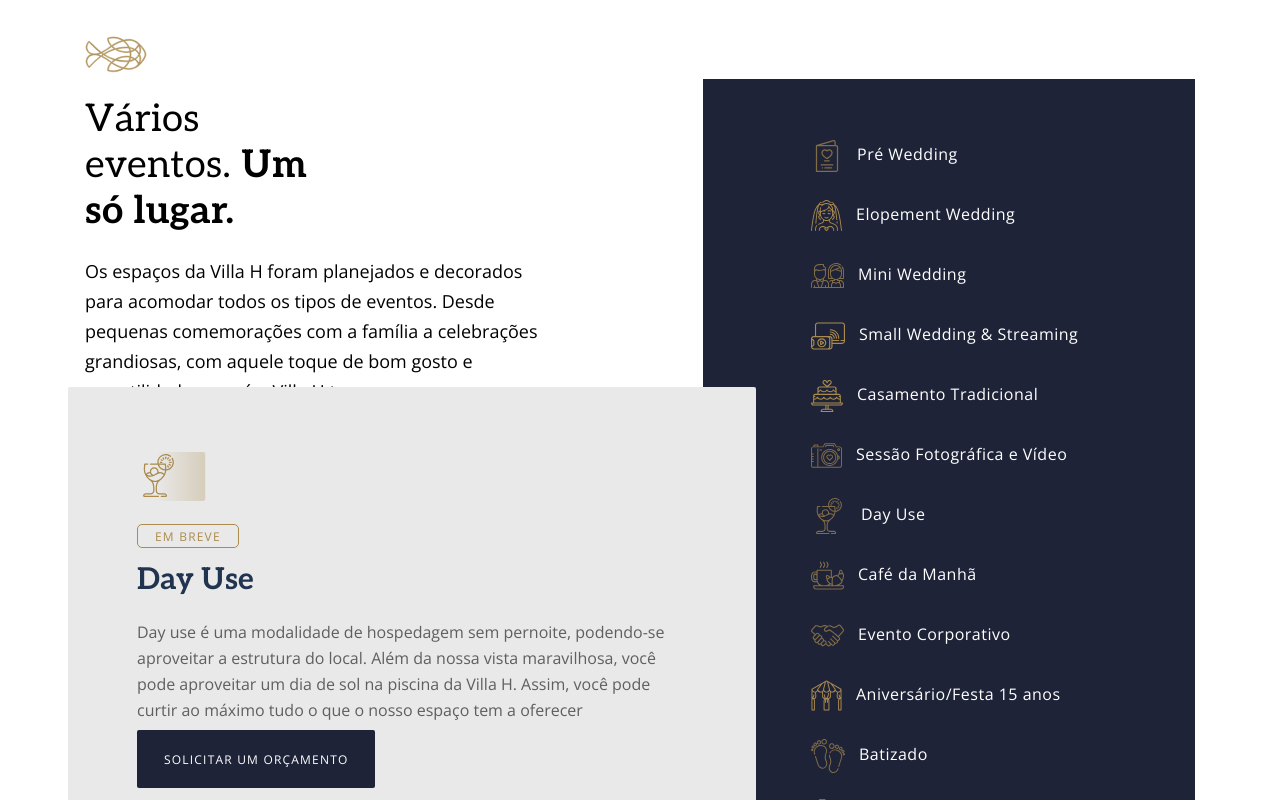
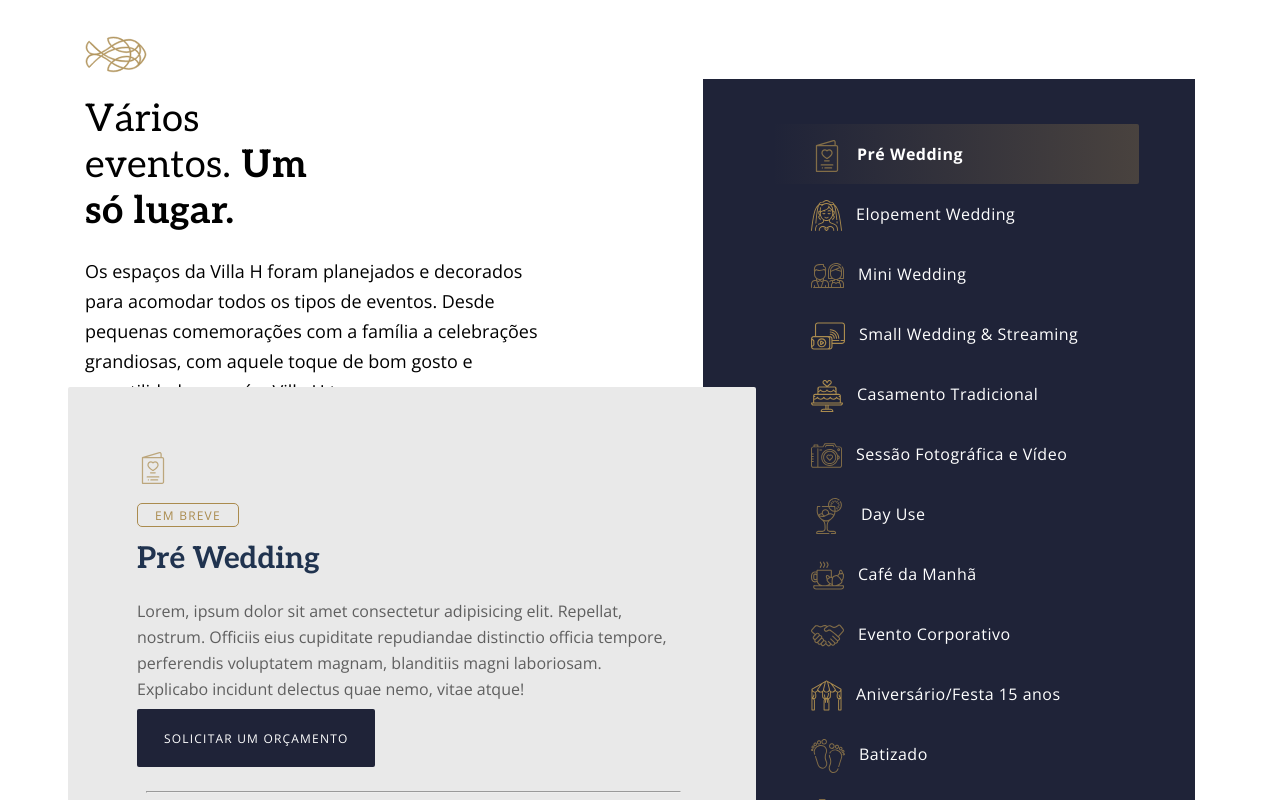
Before and after one commit to jessiicasantos/villa-h-react, a React (Create React App) app: page / in a window 1280 px wide. Shown: the part 4160-4960 px from the top of the page. Built offline with nearby package versions, Linux system fonts and the light colour scheme.

Commit message:
Event state Menu/Card added

```diff
--- a/src/components/Container/Container.css
+++ b/src/components/Container/Container.css
@@ -143,13 +143,10 @@
     margin: 0 0 1.5em;
 }
 
-.event {
+.menu-event {
+    margin: 43px 0 0 0;
     max-width: 492px;
     width: 100%;
-}
-
-.menu-event {
-    margin: 43px 0 0 0;
 }
 
 .menu-event > ul {
@@ -160,7 +157,8 @@
     padding: 0 56px 0 70px;
 }
 
-.menu-event a {
+.menu-event li a,
+.menu-event .btn-event {
     display: block;
     padding: 0px 0 0 38px;
     text-decoration: none;
@@ -169,15 +167,21 @@
     font-size: 16px;
     line-height: 60px;
     color: #FFFFFF;
+    width: 100%;
+    text-align: left;
 }
 
-.menu-event a.active {
+.menu-event li a.active,
+.menu-event .btn-event.active {
     background: linear-gradient(270deg, rgb(170 139 78 / 0.3) 0.41%, rgba(170, 139, 78, 0) 100.41%);
     border-radius: 2px;
     font-weight: 700;
 }
 
-.menu-event a:hover {
+.menu-event li a:hover,
+.menu-event li.active a,
+.menu-event .btn-event:hover,
+.menu-event .active .btn-event {
     background: linear-gradient(270deg, rgb(170 139 78 / 0.3) 0.41%, rgba(170, 139, 78, 0) 100.41%);
     border-radius: 2px;
     font-weight: bold;
--- a/src/components/Container/EventSection/Event/Event.jsx
+++ b/src/components/Container/EventSection/Event/Event.jsx
@@ -3,10 +3,26 @@ import { ReactComponent as Bride } from '../../../../assets/img/bride-icon.svg';
 import MenuEvent from '../MenuEvent/MenuEvent';
 import Card from '../../../Card/Card';
 import SwiperEvent from '../SwiperEvent/SwiperEvent';
+import { useState } from 'react';
 
 const cardInfoList = [
   {
+    id: 'preWed',
     className: 'active',
+    svg: <Drink />,
+    tag: <h5 className="tag"></h5>,
+    title: <h3>Pré Wedding</h3>,
+    text: (
+      <p>
+        Lorem, ipsum dolor sit amet consectetur adipisicing elit. Repellat,
+        nostrum. Officiis eius cupiditate repudiandae distinctio officia
+        tempore, perferendis voluptatem magnam, blanditiis magni laboriosam.
+        Explicabo incidunt delectus quae nemo, vitae atque!
+      </p>
+    ),
+  },
+  {
+    id: 'dayUse',
     svg: <Drink />,
     tag: <h5 className="tag"></h5>,
     title: <h3>Day Use</h3>,
@@ -36,12 +52,22 @@ const cardInfoList = [
   },
 ];
 
-const Event = () => (
+const Event = () => {
+  const [openCard, setOpenCard] = useState(cardInfoList[0].id);
+
+  const handleOpenCard = (id) => {
+    console.log('test click');
+    setOpenCard(id, !openCard);
+  };
+
+  return (
     <div className="event">
-    <MenuEvent />
+      <MenuEvent onClick={handleOpenCard} />
       {cardInfoList.map((c, i) => (
         <Card
-        className={`card-event theme-gray ${c.className}`}
+          className={`card-event theme-gray ${
+            openCard === c.id ? 'active' : ''
+          }`}
           key={`${c}`[i]}
           svg={c.svg}
           tag={c.tag}
@@ -59,5 +85,6 @@ const Event = () => (
       ))}
     </div>
   );
+};
 
 export default Event;
--- a/src/components/Container/EventSection/EventSection.jsx
+++ b/src/components/Container/EventSection/EventSection.jsx
@@ -1,8 +1,9 @@
 import { ReactComponent as Fish } from '../../../assets/img/fish-icon.svg';
 import Section from '../../Section/Section';
-import Event from './Event/Event';
+// import Event from './Event/Event';
+import MenuEvent from './MenuEvent/MenuEvent';
 
-const EventSection = () => (
+const EventSection = ({ data }) => (
   <div className="container event-section" id="eventos">
     <Section
       svg={<Fish />}
@@ -20,7 +21,8 @@ const EventSection = () => (
         </p>
       }
     />
-    <Event />
+    {/* <Event data={data} /> */}
+    <MenuEvent data={data} />
   </div>
 );
 
--- a/src/components/Container/EventSection/MenuEvent/MenuEvent.jsx
+++ b/src/components/Container/EventSection/MenuEvent/MenuEvent.jsx
@@ -10,88 +10,161 @@ import { ReactComponent as Handshake } from '../../../../assets/img/handshake-ic
 import { ReactComponent as PartyBuild } from '../../../../assets/img/party-build-icon.svg';
 import { ReactComponent as Foot } from '../../../../assets/img/foot-icon.svg';
 import { ReactComponent as Ring } from '../../../../assets/img/ring-icon.svg';
+import Card from '../../../Card/Card';
+import SwiperEvent from '../SwiperEvent/SwiperEvent';
+import { useState } from 'react';
 
 const links = [
   {
     svg: <PreWedding />,
-    link: '#prewed',
+    id: 'preWed',
     title: 'Pré Wedding',
+    className: 'active',
+    tag: <h5 className="tag"></h5>,
+    text: (
+      <p>
+        Lorem, ipsum dolor sit amet consectetur adipisicing elit. Repellat,
+        nostrum. Officiis eius cupiditate repudiandae distinctio officia
+        tempore, perferendis voluptatem magnam, blanditiis magni laboriosam.
+        Explicabo incidunt delectus quae nemo, vitae atque!
+      </p>
+    ),
   },
   {
     svg: <Bride />,
-    link: '#prewed',
+    id: 'elopWed',
     title: 'Elopement Wedding',
+    tag: <h5 className="tag"></h5>,
+    text: (
+      <p>
+        É realizada uma cerimônia, sendo indicado para os casais que desejam
+        viver intensamente o romantismo do momento. O ideal é que seja realizado
+        apenas com os noivos, podendo contar com um número máximo de 10 pessoas,
+        incluindo celebrante e fotógrafo. Os locais escolhidos para essa
+        celebração normalmente conta com um visual de maravilhoso e a Villa H se
+        encaixa perfeitamente, contribuindo com fotos incríveis deste dia.
+      </p>
+    ),
   },
   {
     svg: <Couple />,
-    link: '#prewed',
+    id: 'miniWed',
     title: 'Mini Wedding',
   },
   {
     svg: <StreamIcon />,
-    link: '#prewed',
+    id: 'smallWed',
     title: 'Small Wedding & Streaming',
   },
   {
     svg: <CakeHeart />,
-    link: '#prewed',
+    id: 'casaTrad',
     title: 'Casamento Tradicional',
   },
   {
     svg: <Camera />,
-    link: '#prewed',
+    id: 'sessao',
     title: 'Sessão Fotográfica e Vídeo',
   },
   {
     svg: <GlassDrink />,
-    link: '#prewed',
+    id: 'dayUse',
     title: 'Day Use',
+    tag: <h5 className="tag"></h5>,
+    text: (
+      <p>
+        Day use é uma modalidade de hospedagem sem pernoite, podendo-se
+        aproveitar a estrutura do local. Além da nossa vista maravilhosa, você
+        pode aproveitar um dia de sol na piscina da Villa H. Assim, você pode
+        curtir ao máximo tudo o que o nosso espaço tem a oferecer
+      </p>
+    ),
   },
   {
     svg: <BreakFast />,
-    link: '#prewed',
+    id: 'break',
     title: 'Café da Manhã',
   },
   {
     svg: <Handshake />,
-    link: '#prewed',
+    id: 'eventoCorp',
     title: 'Evento Corporativo',
   },
   {
     svg: <PartyBuild />,
-    link: '#prewed',
+    id: 'aniversario',
     title: 'Aniversário/Festa 15 anos',
   },
   {
     svg: <Foot />,
-    link: '#prewed',
+    id: 'batizado',
     title: 'Batizado',
   },
   {
     svg: <Ring />,
-    link: '#prewed',
+    id: 'noivado',
     title: 'Noivado',
   },
   {
     svg: <Camera />,
-    link: '#prewed',
+    id: 'live',
     title: 'Live',
   },
 ];
 
-const MenuEvent = () => (
+const MenuEvent = () => {
+  const [isActive, setIsActive] = useState(links[0].id);
+
+  const handleIsActive = (id) => {
+    setIsActive(id, !isActive);
+  };
+
+  return (
     <div className="menu-event theme-dark-blue">
       <ul>
         {links.map((l, i) => (
-        <li key={`menu-${i}`}>
-          <a href={l.link}>
+          <li key={`menu-${i}`} className={isActive === l.id ? 'active' : ''}>
+            <button
+              className="btn-event"
+              href={l.id}
+              onClick={() => handleIsActive(l.id)}
+            >
               {l.svg}
               {l.title}
-          </a>
+            </button>
           </li>
         ))}
+        <Event cardIsActive={isActive} />
       </ul>
     </div>
   );
+};
+
+const Event = ({ cardIsActive }) => {
+  return (
+    <div className="event">
+      {links.map((c, i) => (
+        <Card
+          className={`card-event theme-gray ${
+            cardIsActive === c.id ? 'active' : ''
+          }`}
+          key={`${c}`[i]}
+          svg={c.svg}
+          tag={c.tag}
+          title={<h3>{c.title}</h3>}
+          text={c.text}
+          btn={
+            <a href="#orcamento" className="btn-dark-blue">
+              SOLICITAR UM ORÇAMENTO
+            </a>
+          }
+          line={<hr />}
+          subtitle={<h6>Veja fotos desse evento</h6>}
+          gallery={<SwiperEvent />}
+        />
+      ))}
+    </div>
+  );
+};
 
 export default MenuEvent;
--- a/src/components/Container/Footer/SwiperTestimonial/InfoTestimonial.jsx
+++ b/src/components/Container/Footer/SwiperTestimonial/InfoTestimonial.jsx
@@ -77,7 +77,6 @@ const InfoTestimonial = () => {
         modules={[Controller, Navigation]}
         onSwiper={setSecondSwiper}
         controller={{ control: firstSwiper }}
-        // spaceBetween={15}
         slidesPerView={3}
         slideToClickedSlide={true}
         loop={true}
--- a/src/components/Container/SectionBGPhoto/InteractivePhotoCard/InteractivePhotoCard.jsx
+++ b/src/components/Container/SectionBGPhoto/InteractivePhotoCard/InteractivePhotoCard.jsx
@@ -22,7 +22,7 @@ const cards = [
 ];
 
 function InteractivePhotoCard() {
-  const [themeCard, setThemeCard] = useState('vista');
+  const [themeCard, setThemeCard] = useState(cards[0].id);
 
   const changeTheme = (id) => {
     setThemeCard(id, !themeCard);
```
Lines whose indentation alone changed are shown as unchanged.
